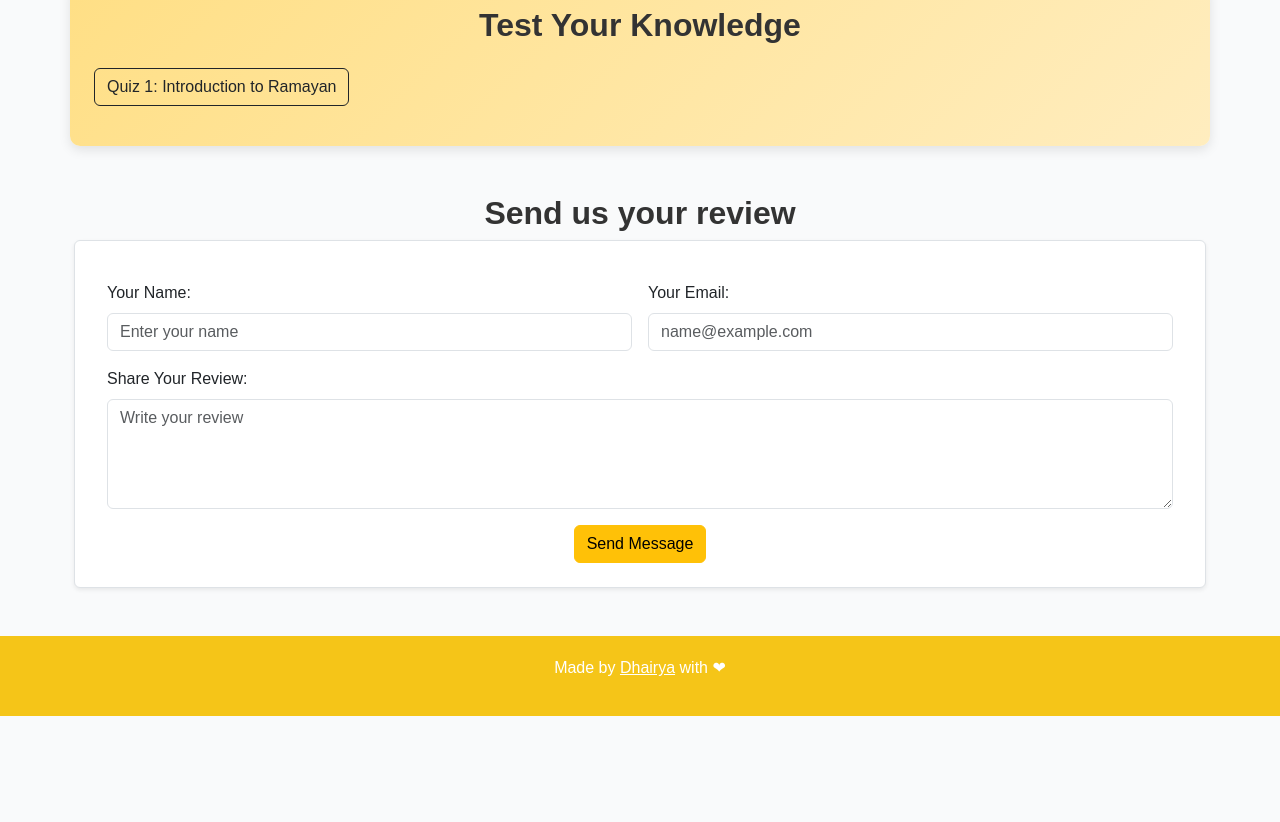
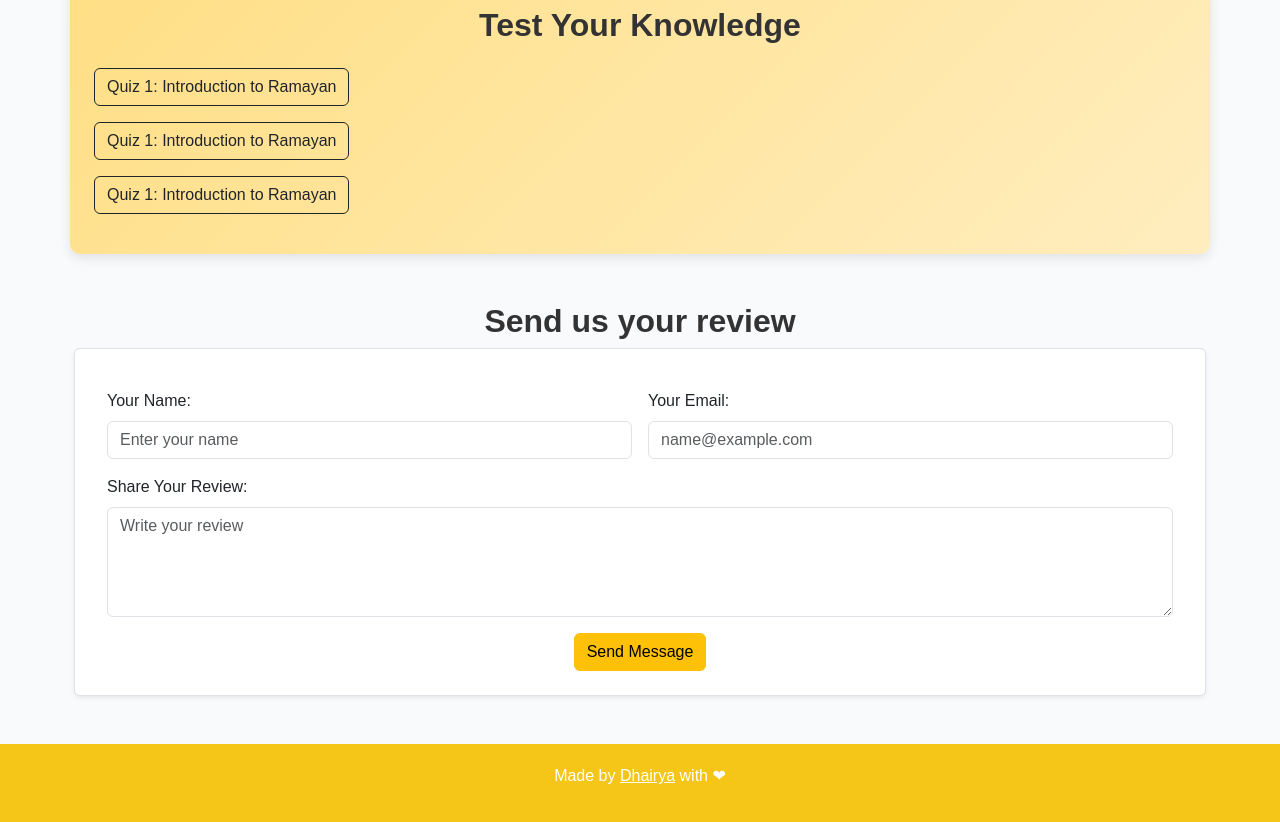
Before and after one commit to shahdhairya12/Ramayan_2024, a plain HTML site: page index.html in a window 1280 px wide. Shown: the part 980-1802 px from the top of the page. Before the commit the page ends 1696 px from the top, so only its background shows below. Drawn offline with nearby package versions, Linux system fonts and the light colour scheme.

Commit message:
Update index.html

```diff
--- a/index.html
+++ b/index.html
@@ -144,6 +144,16 @@
                 <a href="./quiz1.html" class="btn btn-outline-dark">Quiz 1: Introduction to Ramayan</a>
             </li>
         </ul>
+         <ul class="list-unstyled">
+            <li class="mb-2">
+                <a href="./quiz1.html" class="btn btn-outline-dark">Quiz 1: Introduction to Ramayan</a>
+            </li>
+        </ul>
+         <ul class="list-unstyled">
+            <li class="mb-2">
+                <a href="./quiz1.html" class="btn btn-outline-dark">Quiz 1: Introduction to Ramayan</a>
+            </li>
+        </ul>
     </section>
 
     <!-- Review Form -->
```
